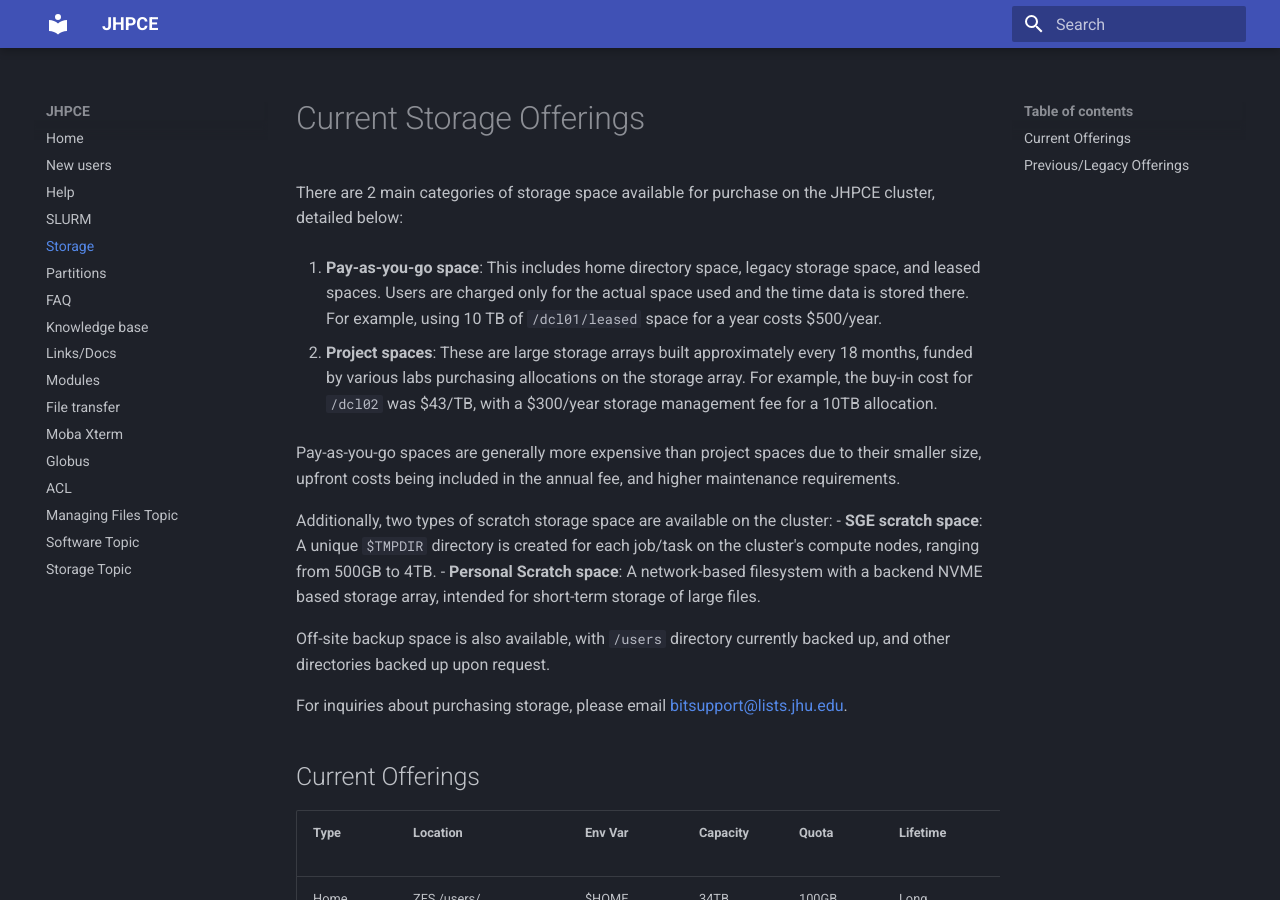
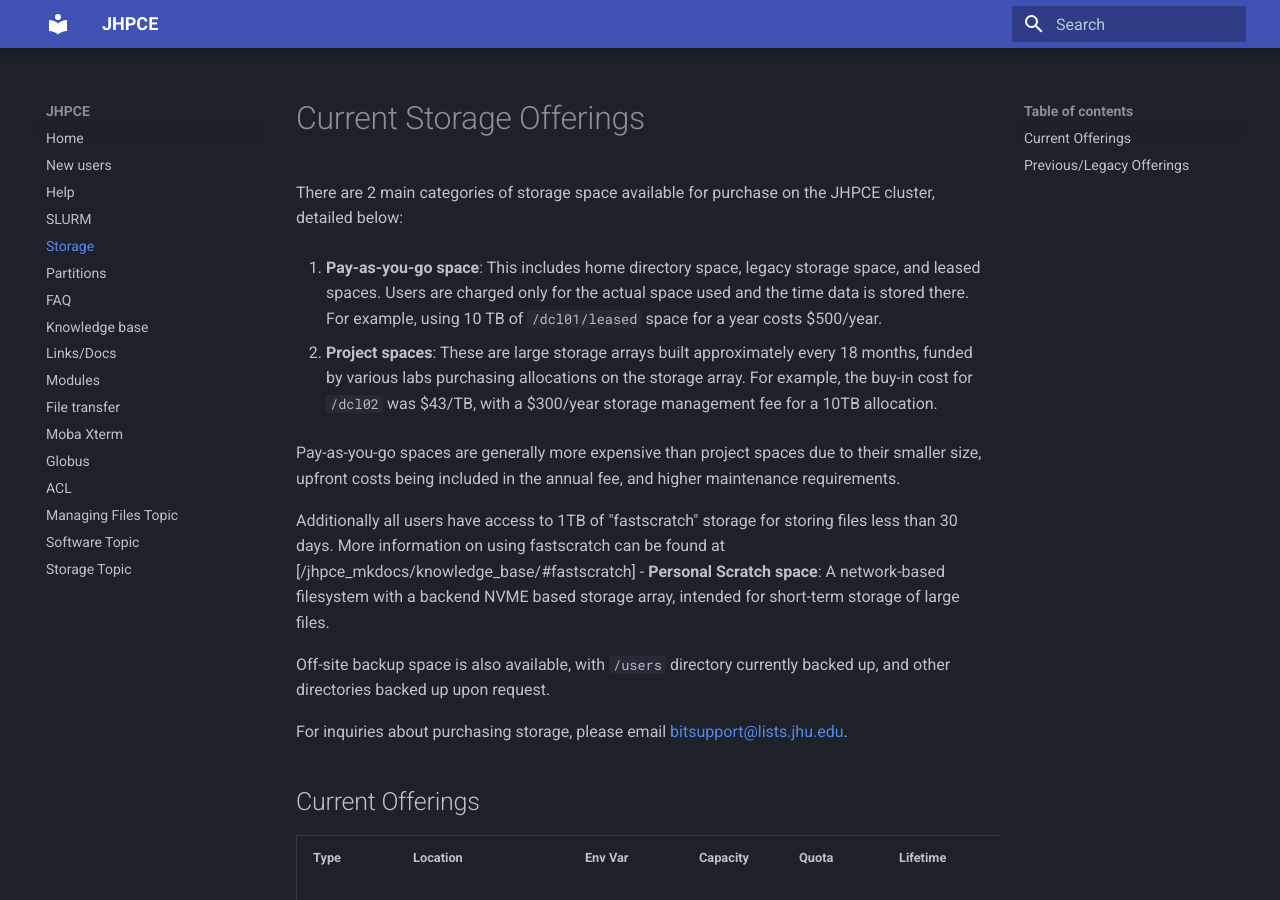
Before and after one commit to jhpce-jhu/jhpce_mkdocs, an MkDocs documentation site: the page built from docs/storage.md, in a window 1280 px wide and 900 px high. Built offline with MkDocs 1.6.1 and Material for MkDocs 9.7.7, drawn with Linux system fonts in a browser that asks for light colours.

Commit message:
Test undo merge

```diff
--- a/docs/storage.md
+++ b/docs/storage.md
@@ -8,8 +8,7 @@ There are 2 main categories of storage space available for purchase on the JHPCE
 
 Pay-as-you-go spaces are generally more expensive than project spaces due to their smaller size, upfront costs being included in the annual fee, and higher maintenance requirements.
 
-Additionally, two types of scratch storage space are available on the cluster:
-- **SGE scratch space**: A unique `$TMPDIR` directory is created for each job/task on the cluster's compute nodes, ranging from 500GB to 4TB.
+Additionally all users have access to 1TB of "fastscratch" storage for storing files less than 30 days.  More information on using fastscratch can be found at [/jhpce_mkdocs/knowledge_base/#fastscratch]
 - **Personal Scratch space**: A network-based filesystem with a backend NVME based storage array, intended for short-term storage of large files.
 
 Off-site backup space is also available, with `/users` directory currently backed up, and other directories backed up upon request.
```
